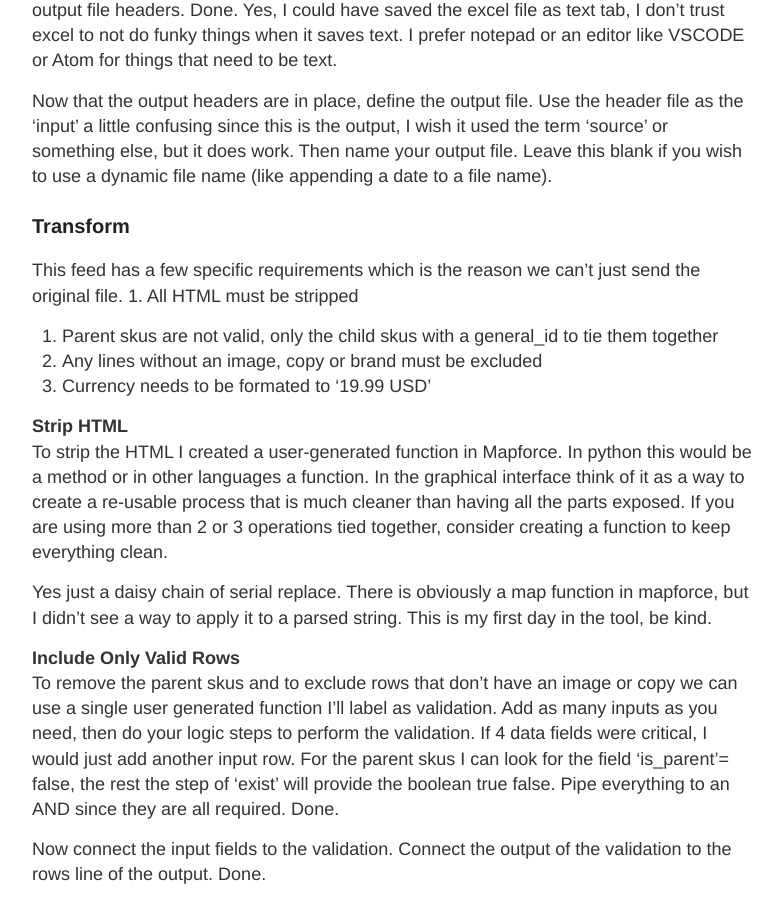
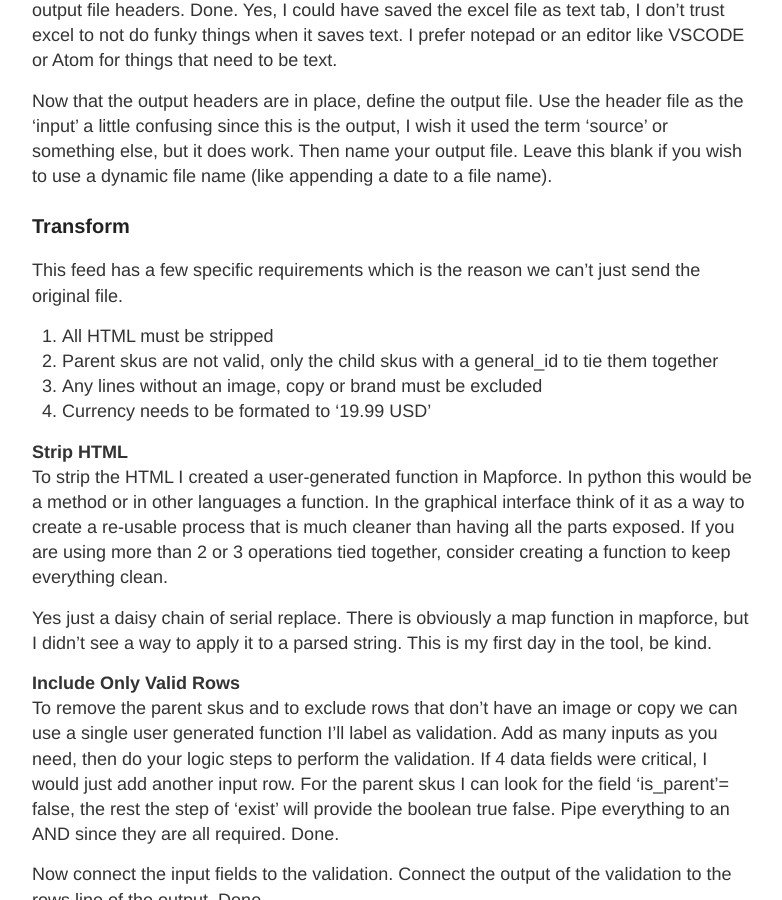
Before and after one commit to gnfrazier/gnfrazier.github.io, a Jekyll site: the page built from _posts/2018-3-7-altova-missionkit-mapforce-etl.md, in a window 1280 px wide and 900 px high, scrolled down 1092 px. Shown: the whole window, without its empty margins (248-1030 px from the left). Built offline with Jekyll 4.4.1, drawn with Linux system fonts in a browser that asks for light colours.

Commit message:
Bullet formatting.

```diff
--- a/_posts/2018-3-7-altova-missionkit-mapforce-etl.md
+++ b/_posts/2018-3-7-altova-missionkit-mapforce-etl.md
@@ -25,7 +25,7 @@ Now that the output headers are in place, define the output file. Use the header
 ### Transform
 
 This feed has a few specific requirements which is the reason we can't just send the original file.
-1\. All HTML must be stripped
+1. All HTML must be stripped
 2. Parent skus are not valid, only the child skus with a general_id to tie them together
 3. Any lines without an image, copy or brand must be excluded
 4. Currency needs to be formated to '19.99 USD'
```
